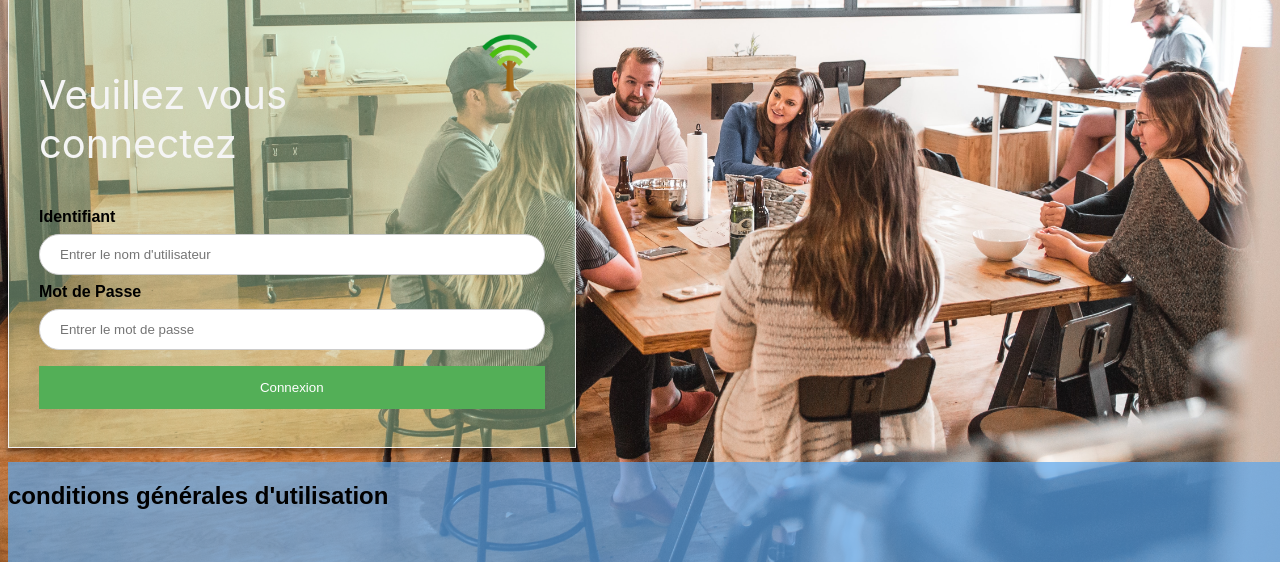
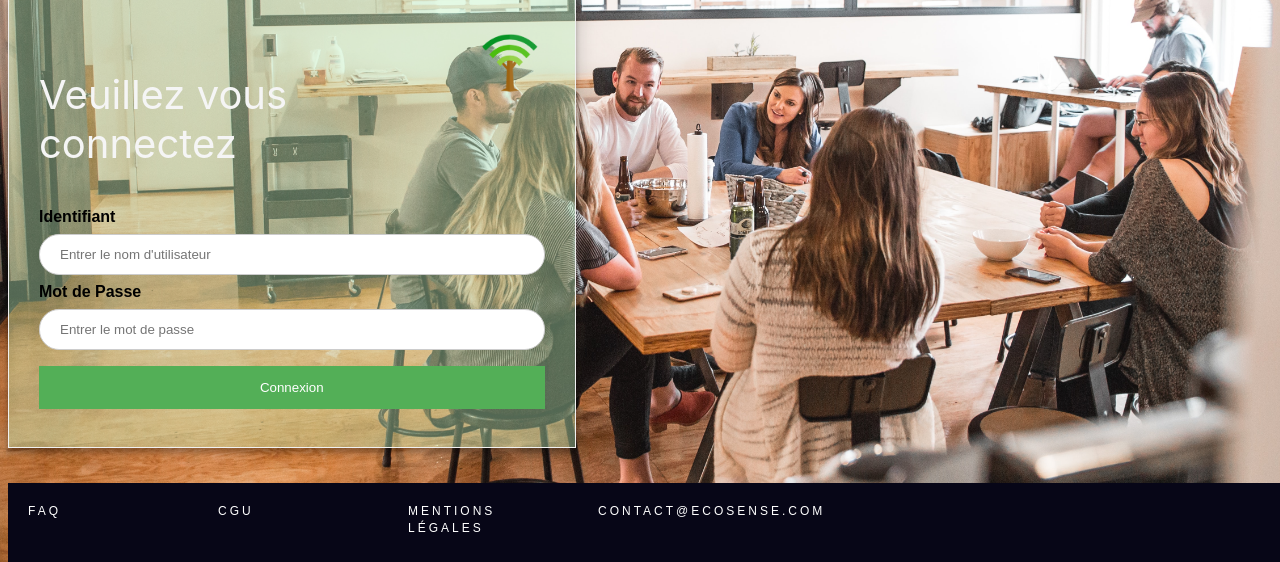
Before and after one commit to Pierro236/Ecosense, a PHP site: page / in a window 1280 px wide. Shown: the part 238-800 px from the top of the page. Run offline with PHP 8.4, Linux system fonts and the light colour scheme.

Commit message:
ajout footer page connexion

```diff
--- a/css/style_main.css
+++ b/css/style_main.css
@@ -25,6 +25,7 @@ body {
   width: 40%;
   margin: 0 auto;
   margin-top: 10%;
+
 }
 
 #login {
@@ -82,17 +83,57 @@ h1 {
   height: 70px;
   padding-left: 45px;
 }
-footer {
-  background-color: rgba(91, 166, 237, 0.7);
-  height: 100px;
+
+
+/* debut footer*/
+.footer {
+  width: 100%;
   position: absolute;
+  height: auto;
+  background-color: #070617;
   bottom: 0;
-  margin-top: 50px;
-  width: 100%;
-  text-align: center;
+
+
+}
+.footer .col {
+  width: 190px;
+  height: auto;
+  float: left;
+  box-sizing: border-box;
+  -webkit-box-sizing: border-box;
+  -moz-box-sizing: border-box;
+  padding: 0px 20px 20px 20px;
+
+}
+.footer .col h1 {
+  margin: 0;
+  padding: 0;
+  font-family: inherit;
+  font-size: 12px;
+  line-height: 17px;
+  padding: 20px 0px 5px 0px;
+  color: #ffff;
+  font-weight:normal;
+  text-transform: uppercase;
+  letter-spacing: 0.250em;
+
 }
 
-.CGU {
-  float: left;
-  padding-bottom: 12px;
+.clearfix {
+  clear: both;
 }
+
+
+
+.footer .col  :hover{
+  color: #ffff;
+  transition: .1s;
+  -webkit-transition: .1s;
+  -moz-transition: .1s;
+  font-weight:bolder;
+}
+
+
+
+
+/* fin footer*/
--- a/index.php
+++ b/index.php
@@ -74,17 +74,37 @@ if ($_GET) {
         </form>
 
     </div>
-    <div>
-        <footer>
-            <h2 class="CGU">conditions générales d'utilisation</h2>
-        </footer>
-    </div>
 
 
+    <div class="footer">
+  <div class="contain">
+
+  <div class="col">
+    <h1>FAQ</h1>
+
+  </div>
+  <div class="col">
+    <h1>CGU</h1>
+
+  </div>
+  <div class="col">
+    <h1>mentions légales</h1>
+
+  </div>
+  <div class="col">
+    <h1>contact@ecosense.com</h1>
+
+  </div>
+
+
+</div>
+</div>
 
 </body>
 
 
 
 
+
+
 </html>
```
Also changed, not shown: css/home.css (+8 -8 lines), php/home.php (+6 -6 lines).
